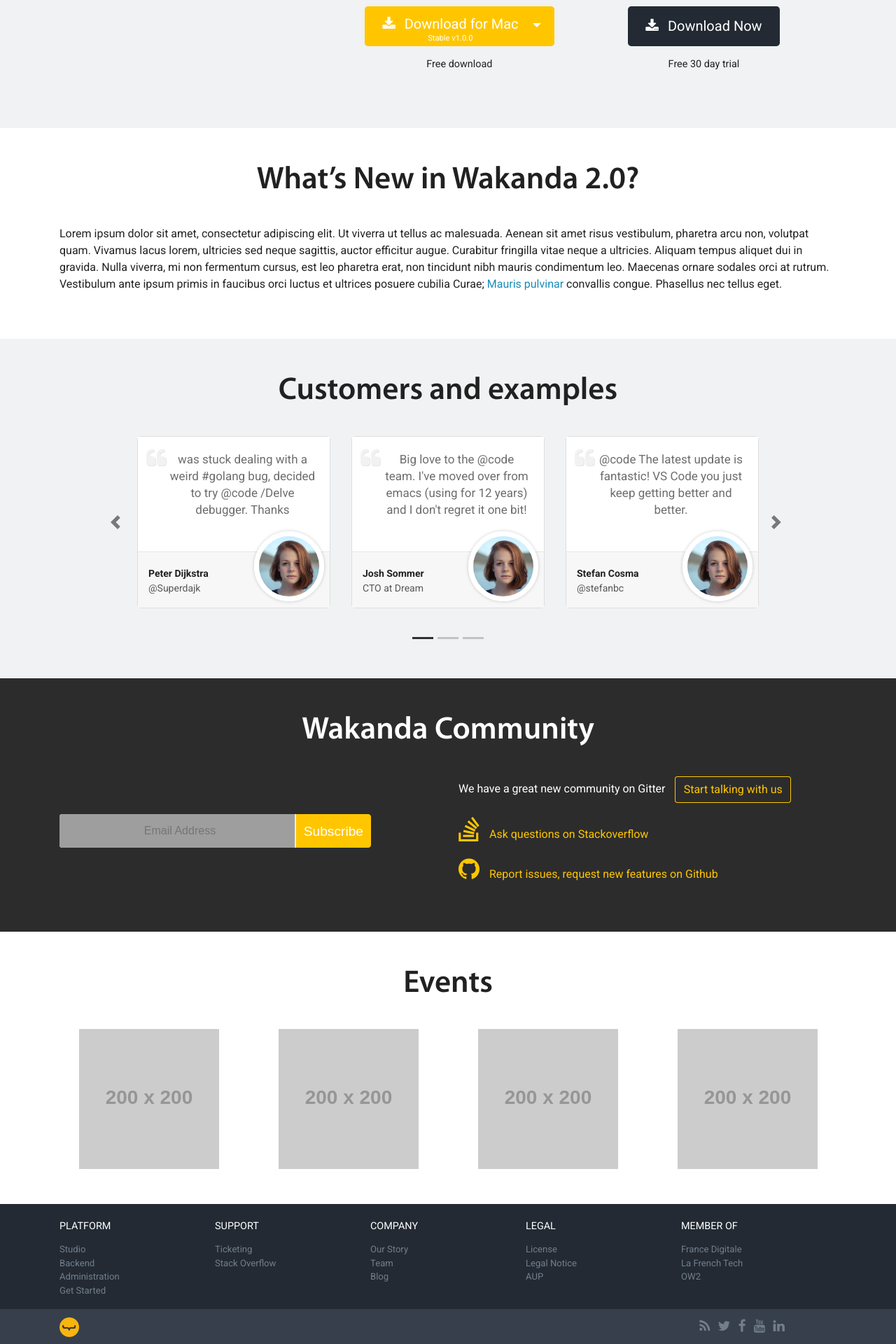
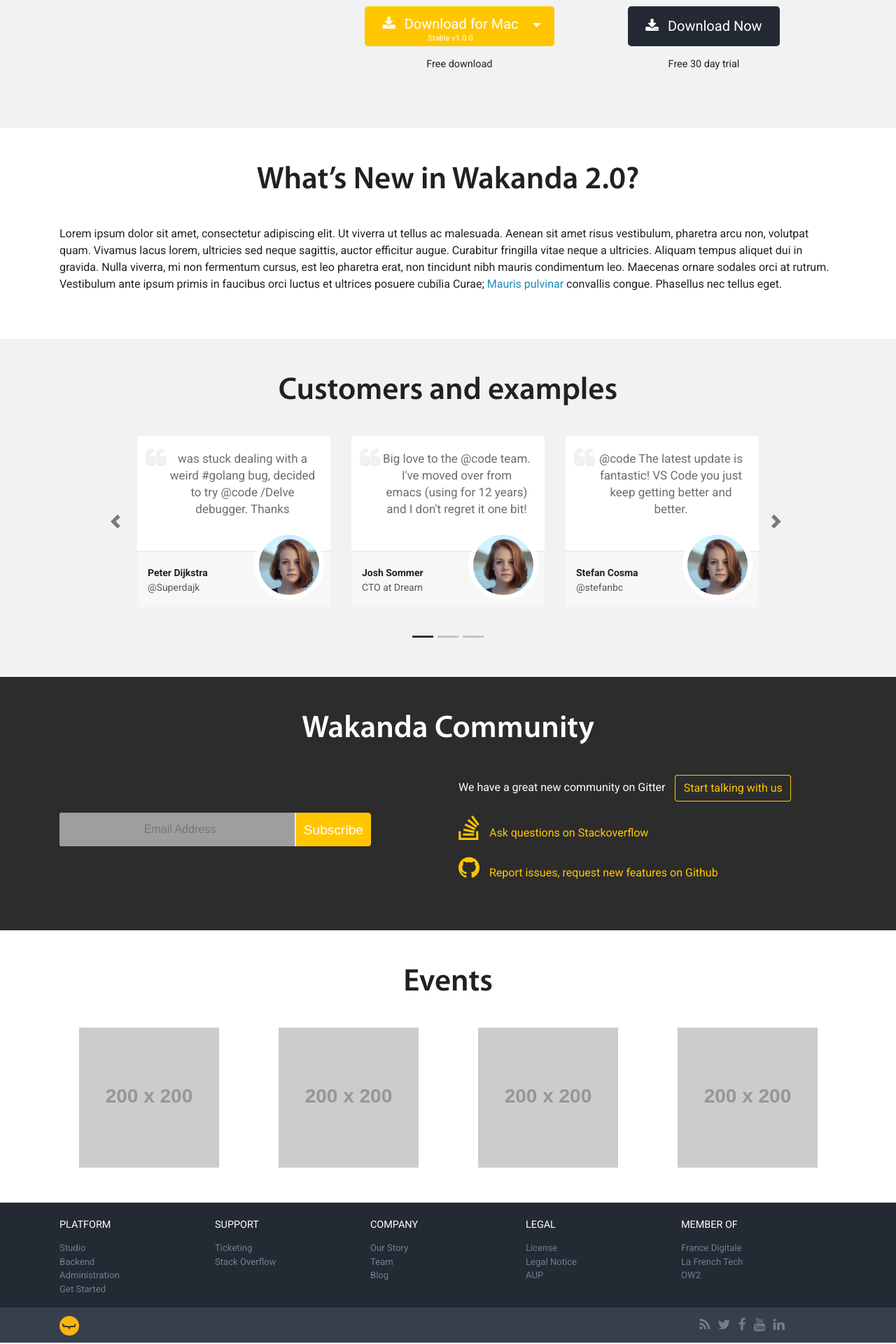
Before and after one commit to Slashtype/wakanda.io, a Jekyll site: the page built from index.html, in a window 1280 px wide. Shown: the part 2269-4189 px from the top of the page at 70% size. Built offline with Jekyll 4.4.1, drawn with Linux system fonts in a browser that asks for light colours; nearby versions of some CDN libraries; grey boxes are pictures that could not be loaded.

Commit message:
Modify customers slider

```diff
--- a/css/main.scss
+++ b/css/main.scss
@@ -458,7 +458,7 @@
     width: 80%;
 	}
 	.quote-container{
-		border: 1px solid #dfdfdf;
+		//border: 1px solid #dfdfdf;
 		border-radius: 5px;
 		width: 100%;
 	}
@@ -492,7 +492,7 @@
 		img{
 	    border: 7px solid #fff;
 	    border-radius: 100%;
-	    box-shadow: 0 0 5px rgba(0, 0, 0, 0.2);
+	    //box-shadow: 0 0 5px rgba(0, 0, 0, 0.2);
 	    transition: all 0.3s ease 0s;
 	    height: 100px;
 	    width: 100px;
```
